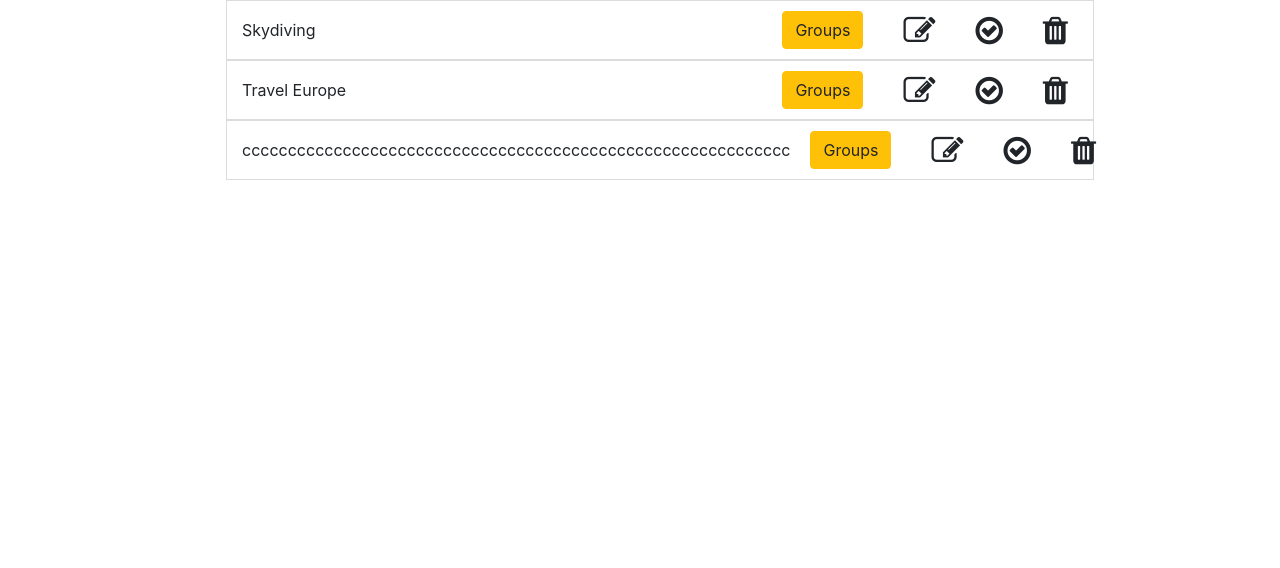
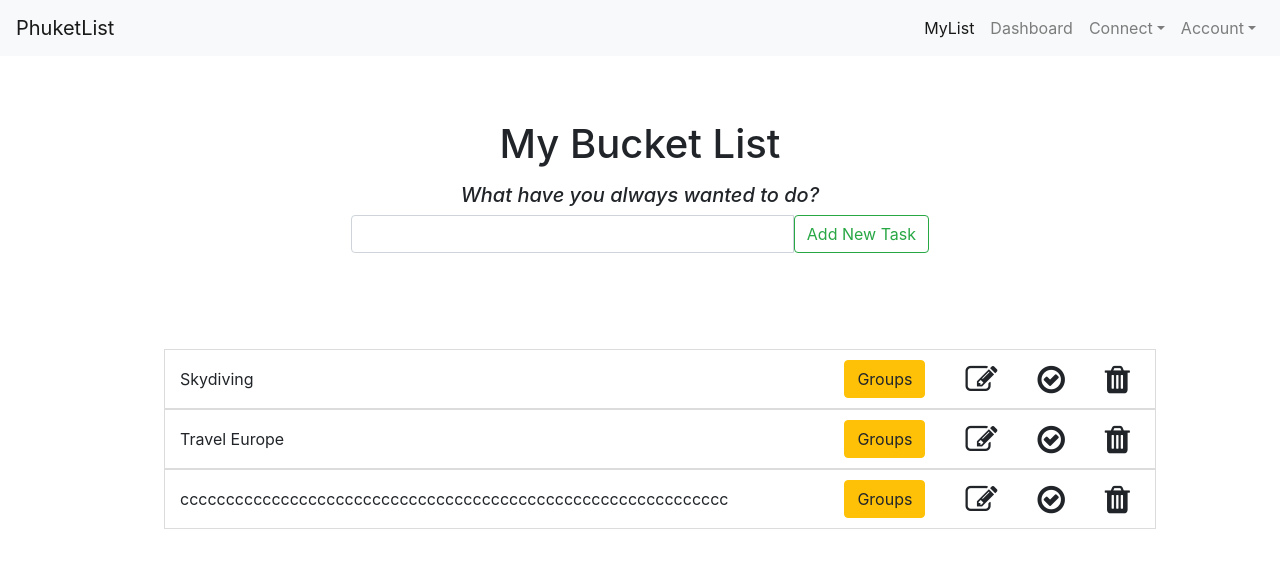
Before and after one commit to stevenGarciaDev/PhuketList, a React (Create React App) app in the folder front-end/: page / in a window 1280 px wide. Shown: the top 568 px of the page. Built offline with nearby package versions, Linux system fonts and the light colour scheme.

Commit message:
Create basic structure for nav and MyBucketList page

```diff
--- a/front-end/src/components/BucketList.jsx
+++ b/front-end/src/components/BucketList.jsx
@@ -35,7 +35,6 @@ class BucketList extends Component {
   }
 
   handleDelete = (item) => {
-
     if ( this.confirmDelete(item) ) {
       let listItems = [...this.state.listItems];
       const indexToDelete = listItems.indexOf(item);
--- a/front-end/src/components/Navbar.jsx
+++ b/front-end/src/components/Navbar.jsx
@@ -4,9 +4,45 @@ class Navbar extends Component {
 
   render() {
     return (
-      <div>
-        Navbar
-      </div>
+      <nav className="navbar navbar-expand-lg navbar-light bg-light">
+          <a className="navbar-brand" href="#">PhuketList</a>
+        <button className="navbar-toggler" type="button" data-toggle="collapse" data-target="#navbarSupportedContent" aria-controls="navbarSupportedContent" aria-expanded="false" aria-label="Toggle navigation">
+          <span className="navbar-toggler-icon"></span>
+        </button>
+
+        <div className="collapse navbar-collapse" id="navbarSupportedContent">
+          <ul className="navbar-nav ml-auto">
+            <li className="nav-item active">
+              <a className="nav-link" href="#">MyList <span className="sr-only">(current)</span></a>
+            </li>
+            <li className="nav-item">
+              <a className="nav-link" href="#">Dashboard</a>
+            </li>
+            <li className="nav-item dropdown">
+              <a className="nav-link dropdown-toggle" href="#" id="navbarDropdown" role="button" data-toggle="dropdown" aria-haspopup="true" aria-expanded="false">
+                Connect
+              </a>
+              <div className="dropdown-menu" aria-labelledby="navbarDropdown">
+                <a className="dropdown-item" href="#">Action</a>
+                <a className="dropdown-item" href="#">Another action</a>
+                <div className="dropdown-divider"></div>
+                <a className="dropdown-item" href="#">Something else here</a>
+              </div>
+            </li>
+            <li className="nav-item dropdown">
+              <a className="nav-link dropdown-toggle" href="#" id="navbarDropdown" role="button" data-toggle="dropdown" aria-haspopup="true" aria-expanded="false">
+                Account
+              </a>
+              <div className="dropdown-menu" aria-labelledby="navbarDropdown">
+                <a className="dropdown-item" href="#">Action</a>
+                <a className="dropdown-item" href="#">Another action</a>
+                <div className="dropdown-divider"></div>
+                <a className="dropdown-item" href="#">Something else here</a>
+              </div>
+            </li>
+          </ul>
+        </div>
+      </nav>
     );
   }
 }
--- a/front-end/src/index.css
+++ b/front-end/src/index.css
@@ -64,13 +64,32 @@ i {
   color: #B22222;
 }
 
+/* -------------
+
+------------- */
+
+.page-title {
+  margin-bottom: 15px;
+}
+
+.sub-header {
+  font-size: 20px;
+  font-style: italic;
+}
 
 @media (min-width: 1200px) {
 
   .ListItem {
-    max-width: 70%;
+    max-width: 80%;
     margin: 0 auto;
   }
+
+}
+
+
+@media (min-width: 1200px) {
+
+
 
   .item-modify-options span {
     margin: 0px 20px;
--- a/front-end/src/index.js
+++ b/front-end/src/index.js
@@ -5,9 +5,11 @@ import './index.css';
 import * as serviceWorker from './serviceWorker';
 import 'bootstrap/dist/css/bootstrap.css';
 import 'font-awesome/css/font-awesome.css';
-import BucketList from './components/BucketList';
+import MyBucketList from './pages/MyBucketList';
 
-ReactDOM.render(<BucketList />, document.getElementById('root'));
+ReactDOM.render(
+  <MyBucketList />,
+   document.getElementById('root'));
 
 // If you want your app to work offline and load faster, you can change
 // unregister() to register() below. Note this comes with some pitfalls.
--- /dev/null
+++ b/front-end/src/pages/MyBucketList.jsx
@@ -0,0 +1,27 @@
+import React, { Component } from 'react';
+import Navbar from '../components/Navbar';
+import BucketList from '../components/BucketList';
+
+class MyBucketList extends Component {
+
+  render() {
+    return (
+      <div>
+        <Navbar />
+        <div className="jumbotron bucket-list-jumbotron text-center" style={ { backgroundColor: "#fff" } }>
+          <h1 className="page-title">My Bucket List</h1>
+          <h2 className="sub-header">What have you always wanted to do?</h2>
+
+          <div className="input-group col-md-6 col-md-offset-3" style={ { margin: '0 auto' }}>
+            <input type="text" className="form-control" aria-label="Default" aria-describedby="inputGroup-sizing-default" />
+            <button className="btn btn-outline-success" type="submit">Add New Task</button>
+          </div>
+
+        </div>
+        <BucketList />
+      </div>
+    );
+  }
+}
+
+export default MyBucketList;
```
